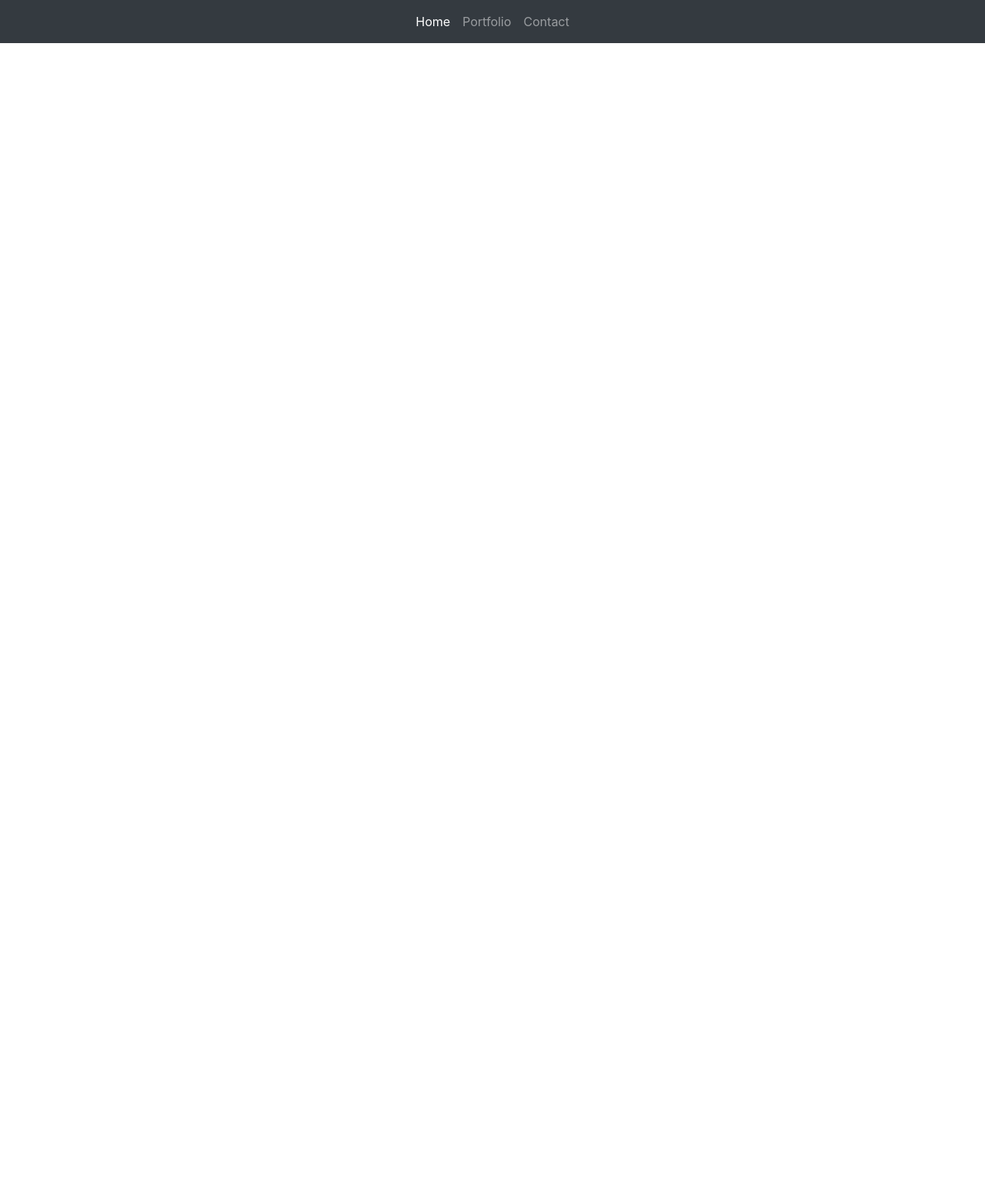
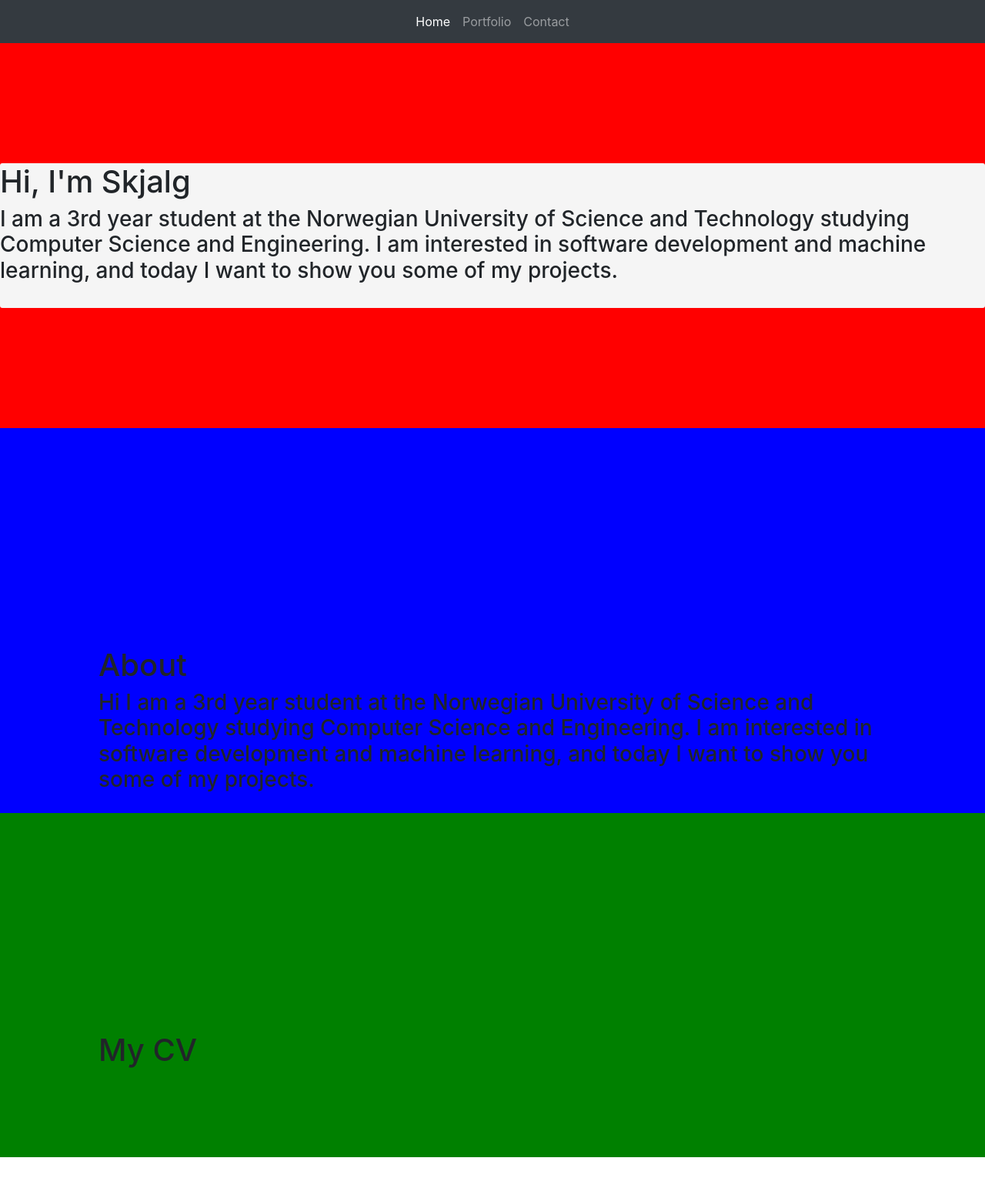
Before and after one commit to SkjalgN/SkjalgN, a Django app: page /home in a window 1280 px wide. Shown: the whole page at 77% size. Run offline with Django 4.2, Linux system fonts and the light colour scheme; some libraries are stand-ins or nearby versions.

Commit message:
start editing frontpage

```diff
--- a/main/static/stylesmain.css
+++ b/main/static/stylesmain.css
@@ -1,17 +1,44 @@
-
-
-.container123{
-    width: 100%;
-    height: 100%;
-    display: flex;
-    justify-content: center;
-    align-items: center;
-    padding: 30px;
-    border:2px solid black;
-    flex-direction: column;
-}
-
 
 .imgstyle{
     height: 200px;
 }
+
+.decentpad{
+    padding: 10vw;
+}
+
+.sec{
+    display: flex;
+    min-height: 500px; /* Set a minimum height for each section */
+    width: 100vw !important;
+    padding-top: 10vh;
+    padding-bottom: 10vh;
+}
+
+.containerwhole{
+    display: flex;
+    flex-direction: column;
+    overflow: scroll;
+    margin: 0;
+    padding: 0;
+}
+
+.leftdiv{
+    flex: 1;
+    background-color: #f5f5f5;
+    padding: 0;
+    margin: 0;
+    border-radius: 3px;
+}
+
+#sec1{
+    background-color: red;
+}
+
+#sec2{
+    background-color: blue;
+}
+
+#sec3{
+    background-color: green;
+}
--- a/main/templates/home.html
+++ b/main/templates/home.html
@@ -10,7 +10,37 @@
 
 {% block content %}
 <!-- Your home.html content goes here -->
-<div class="container">
+<div class="containerwhole">
+    <div class="sec" id="sec1">
+        <div class="leftdiv">
+            <h1>Hi, I'm Skjalg</h1>
+            <h3>I am a 3rd year student at the Norwegian University of Science and Technology studying Computer Science
+                and
+                Engineering.
+                I am interested in software development and machine learning, and today I want to show you some of my
+                projects.
+            </h3>
+        </div>
+        <div class="rightdiv">
 
+        </div>
+    </div>
+    <div class="sec" id="sec2">
+        <div class="decentpad">
+            <h1>About</h1>
+            <h3>Hi
+                I am a 3rd year student at the Norwegian University of Science and Technology studying Computer Science
+                and
+                Engineering.
+                I am interested in software development and machine learning, and today I want to show you some of my
+                projects.
+            </h3>
+        </div>
+    </div>
+    <div class="sec" id="sec3">
+        <div class="decentpad">
+            <h1>My CV</h1>
+        </div>
+    </div>
 </div>
 {% endblock %}
```
Also changed, not shown: portfolio/static/stylesPortfolio.css (+0 -9 lines), portfolio/templates/portfolio.html (+10 -1 lines), portfolio/templates/project_detail.html (+1 -8 lines).
